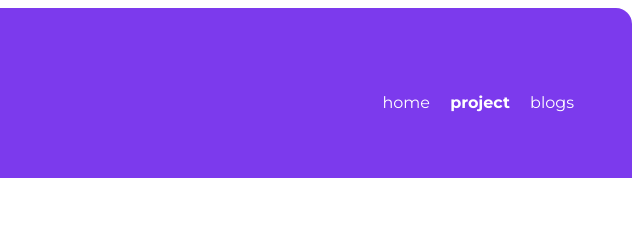
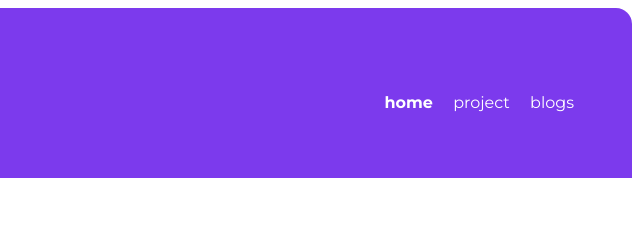
Before and after one commit to PoojaMeena99/My_Portfoliyo_Neog, a plain HTML site: page index.html in a window 1280 px wide. Shown: the top 240 px of the page, 640-1280 px from the left. Drawn offline with Linux system fonts and the light colour scheme.

Commit message:
Update index.html

```diff
--- a/index.html
+++ b/index.html
@@ -12,10 +12,10 @@
     <div class ="nav-brand">HTML-CSS BASED PROJECT</div>
     <ul class="list-non-bullet-nav-pills">
       <li class="list-item-inline">
-        <a class="link" href="index.html">home</a>
+        <a class="link" href="index.html"><b>home</b></a>
       </li>
       <li class="list-item-inline">
-        <a class="link link-active" href="project.html"><b>project</b></a>
+        <a class="link link-active" href="project.html">project</a>
       </li>
       <li class="list-item-inline">
         <a class="link" href="blogs.html">blogs</a>
```
